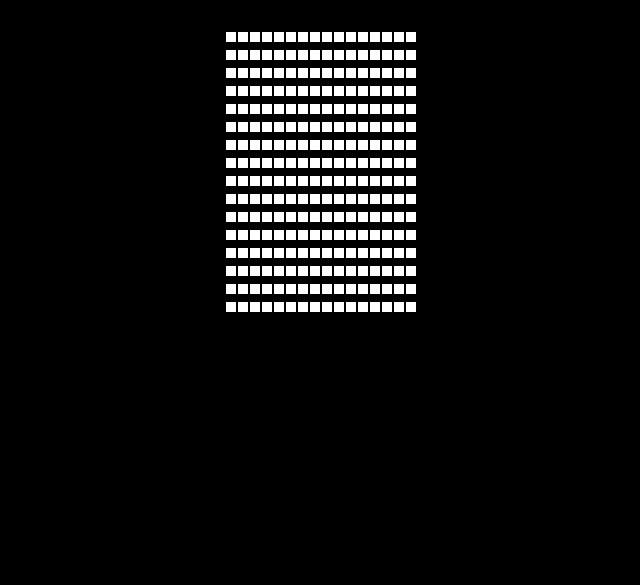
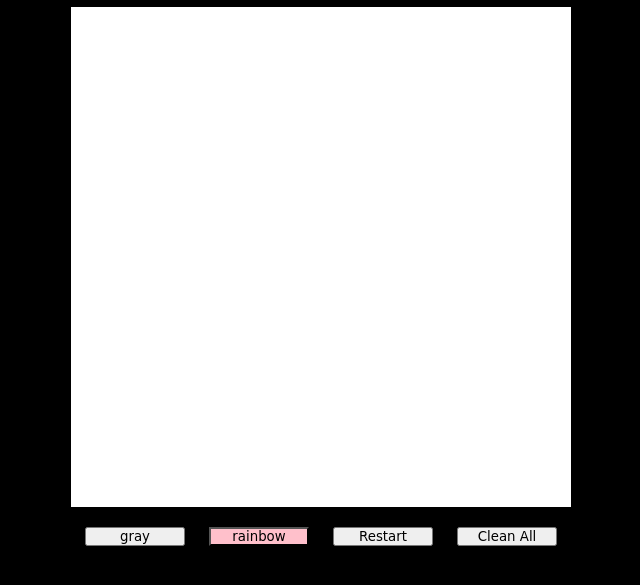
Before and after one commit to carlos-rafael/sketchpad, a plain HTML site: page index.html in a window 1280 px wide. Shown: the part 73-658 px from the top of the page, without its empty margins (319-959 px from the left). Drawn offline with nearby package versions, Linux system fonts and the light colour scheme; a web font is replaced by a local one.

Commit message:
updated html, css and js

```diff
--- a/css/stylesheet.css
+++ b/css/stylesheet.css
@@ -8,12 +8,15 @@ body{
     text-align:center;
 }
 
+
 #gridContainer{
+    position:relative;
     padding: 2em;
-    margin:0 auto;
+    margin:10px auto;
     text-align:center;
-    width:192px;
-    height:192px;
+    width:500px;
+    height:500px;
+    font-size: 0px;
 }
 
 
@@ -31,9 +34,20 @@ div{
 }
 
 .square{
-    width: 10px;
-    height: 10px;
+    width: 5px;
+    height: 5px;
     background-color: white;
-    margin:1px;
+/*    margin:1px;*/
     display:inline-block;
+    font-size: 30px;
 }
+
+input[type=button]{
+    margin:10px;
+    font-family:'Barrio', cursive;
+    width:100px;
+}
+
+input[id=rainbow]{
+    background-color:pink;
+}
--- a/index.html
+++ b/index.html
@@ -10,6 +10,11 @@
         <div id="gridContainer">
 
         </div>
+        <input type="button" id='gray' value='gray'>
+        <input type="button" id='rainbow' value='rainbow'>
+        <input type="button" id='restart' value="Restart">
+        <input type="button" id='clean' value="Clean All">
+
         <script src="js/main.js"></script>
         <link href="https://fonts.googleapis.com/css?family=Barrio" rel="stylesheet">
     </body>
--- a/js/main.js
+++ b/js/main.js
@@ -1,14 +1,117 @@
+var pencilColor= '#000';
+var random=0;
+var alpha = 1;
 $(document).ready(function(){
+    function getRandomColor() {
+
+        var letters = '0123456789ABCDEF';
+        var color = '#';
+
+        for (var i = 0; i < 6; i++ ) {
+        color += letters[Math.floor(Math.random() * 16)];
+        }
+
+        return color;
+    }
+
+    var createGrid = function(row, column){
 
 
-    for(var i=0;i<16;i++){
-        for(var j=0;j<16;j++){
-            var square = $('<div class="square"></div>');
-            square.appendTo($('#gridContainer'));
+        for(var i=0;i<row;i++){
+
+            for(var j=0;j<column;j++){
+
+                var square = $('<div class="square"></div>');
+                square.appendTo($('#gridContainer'));
+
+            }
+
         }
+
+        // $('.square').width((500/row)-2);
+        // $('.square').height((500/column)-2);
+
+        $('.square').width((500/row));
+        $('.square').height((500/column));
+        $('.square').hover(function() {
+
+
+            var cont=1;
+            if(random==0){
+
+//                $(this).css("background-color",'rgba(255,255,255,'+alpha+')');
+                $(this).css("background-color",'white');
+                $(this).css('opacity',$(this).css('opacity')*0.90);
+
+
+             //   console.log($(this).css("background-color").value());
+            }
+            else{
+
+                $(this).css("background-color",getRandomColor());
+
+            }
+
+        });
+
+    };
+
+
+
+    var deleteGrid = function(){
+
+    $("#gridContainer").empty();
+
+    };
+
+
+    createGrid(16, 16);
+
+
+
+
+
+
+    $('#restart').click(function(){
+
+    console.log('teste');
+
+    var answer = prompt('Choose the number of squares you want, please');
+
+    deleteGrid();
+
+    createGrid(answer,answer);
+
+
+
+    });
+
+
+
+    var blankify = function(){
+
+    $('#gridContainer').find('.square').css('background-color', 'white');
+    $('#gridContainer').find('.square').css('opacity', '1');
     }
 
-    $('.square').hover(function() {
-            $(this).css("background-color","#aa2244");
+
+
+    $('#clean').click(function(){
+
+    blankify();
+
     });
+
+
+
+    $('#rainbow').click(function(){
+
+    random=1;
+
+    });
+
+$('#gray').click(function(){
+    random = 0;
+})
+
 });
```
